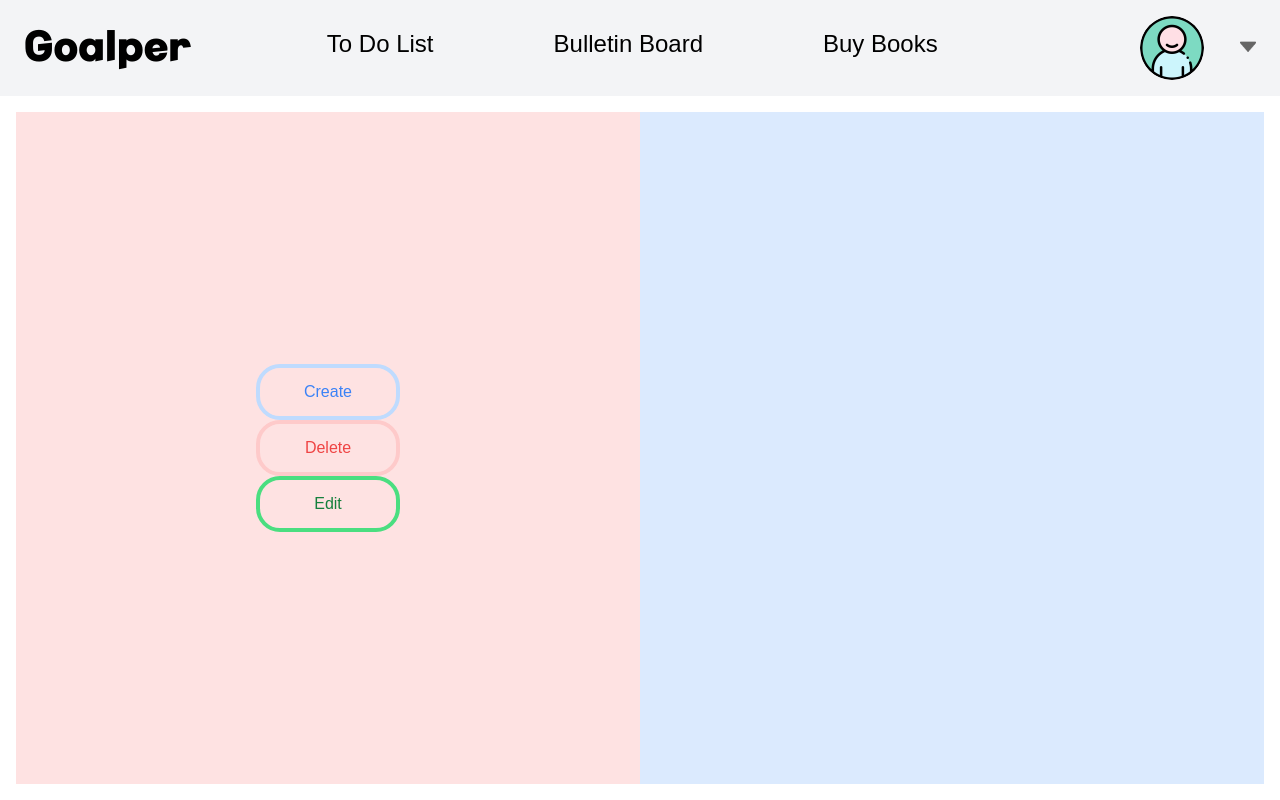
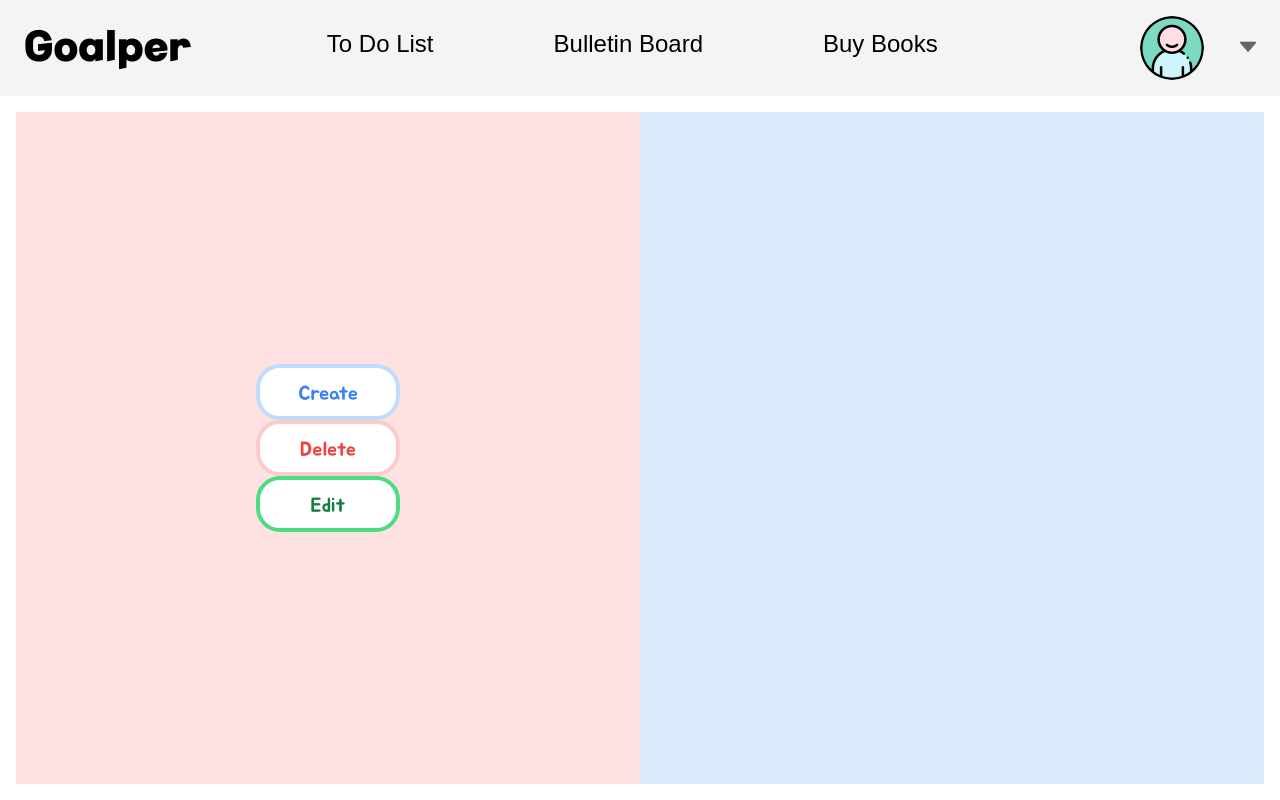
Before and after one commit to jinoo0306/MiniProject-Goalper-Team-801, a React (Vite) app in the folder Frontend/: page /todolist in a window 1280 px wide. Built offline with nearby package versions, Linux system fonts and the light colour scheme; a web font is replaced by a local one.

Commit message:
design : CRIDButton 컴포넌트 퍼블리싱

```diff
--- a/Frontend/src/components/ToDoListPage/CRUDButton.tsx
+++ b/Frontend/src/components/ToDoListPage/CRUDButton.tsx
@@ -14,7 +14,7 @@ function CRUDButton({ colorCode, placeHolder }: CRUDButton) {
   const buttonFontColor = ["text-blue-500", "text-red-500", "text-green-700"];
   return (
     <div
-      className={`w-36 h-14 rounded-3xl border-4 ${buttonBorderColor[colorCode]} ${buttonFontColor[colorCode]} text-center flex items-center justify-center`}
+      className={`w-36 h-14 rounded-3xl border-4 ${buttonBorderColor[colorCode]} ${buttonFontColor[colorCode]} text-center flex items-center justify-center font-bmjua text-xl bg-white cursor-pointer`}
     >
       {placeHolder}
     </div>
```
